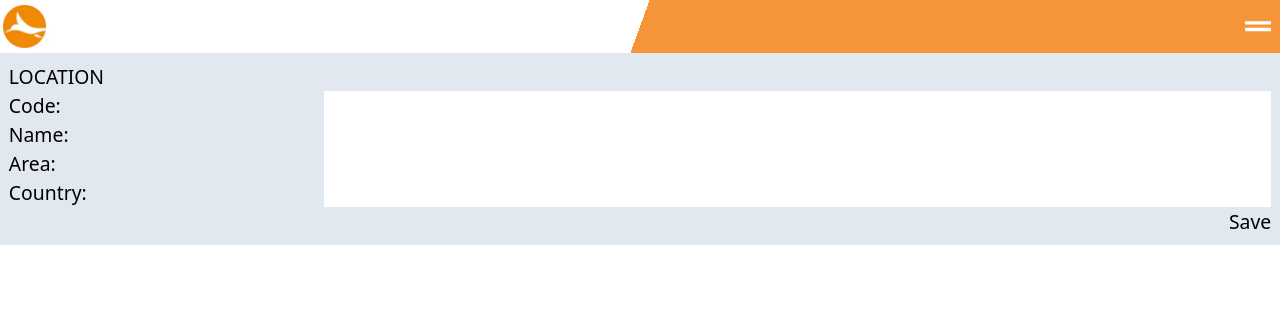
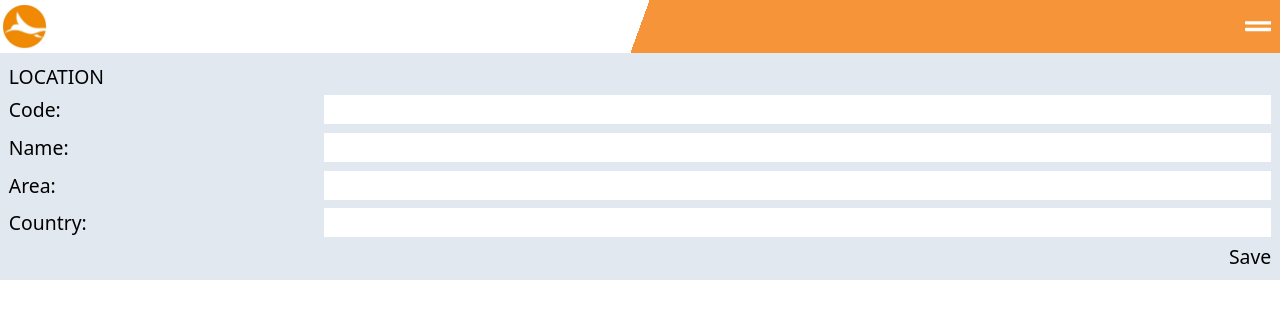
Before and after one commit to TravisAlanH/auditbuildv1, a React (Create React App) app: page / in a window 1280 px wide. Shown: the top 318 px of the page. Built offline with nearby package versions, Linux system fonts and the light colour scheme.

Commit message:
Padding on Location

```diff
--- a/src/Comp/Audit/Tabs/Location.js
+++ b/src/Comp/Audit/Tabs/Location.js
@@ -49,7 +49,7 @@ export default function Location({ location, setLocation, show, setShow }) {
                 return null;
               }
               return (
-                <div key={index} className="flex flex-row justify-between">
+                <div key={index} className="flex flex-row justify-between py-1">
                   <label>{step}: </label>
                   <input
                     className="w-3/4"
```
